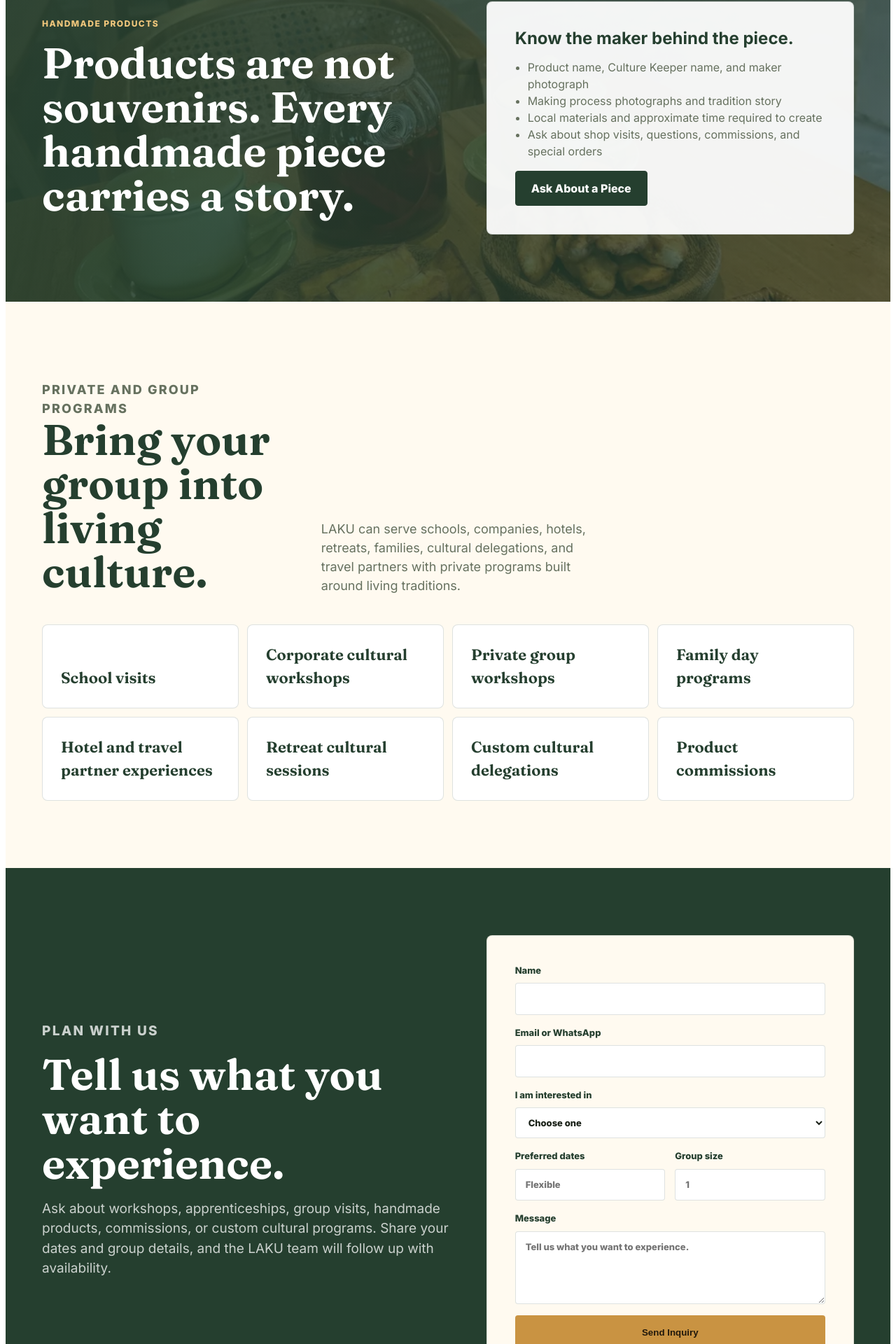
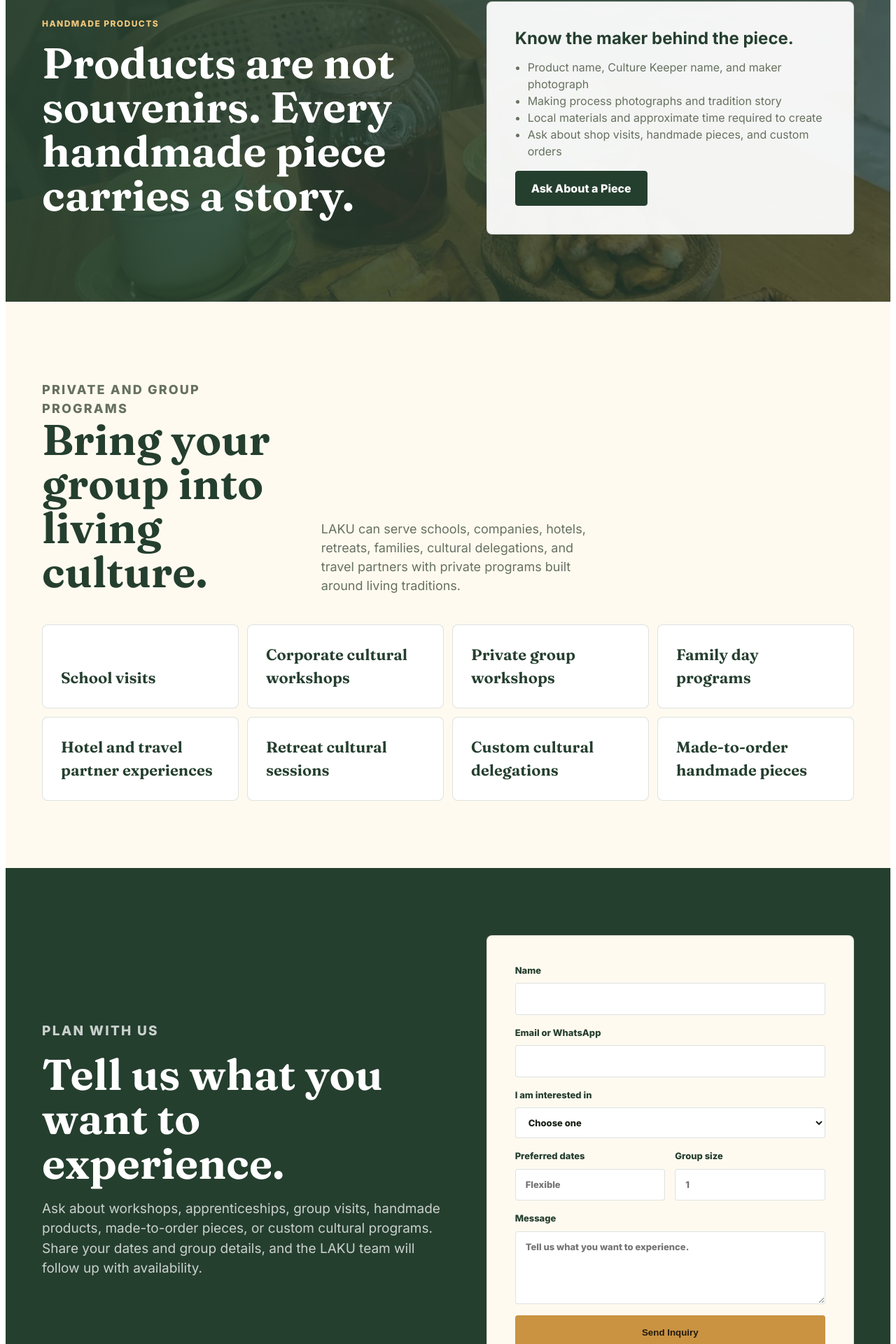
Before and after one commit to jasurhasanov/lakuculture-site, a Nuxt app: page / in a window 1280 px wide. Shown: the part 6320-8240 px from the top of the page at 70% size. Built offline with nearby package versions, Linux system fonts and the light colour scheme.

Commit message:
Refine product inquiry copy

```diff
--- a/pages/index.vue
+++ b/pages/index.vue
@@ -187,7 +187,7 @@
               <li>Product name, Culture Keeper name, and maker photograph</li>
               <li>Making process photographs and tradition story</li>
               <li>Local materials and approximate time required to create</li>
-              <li>Ask about shop visits, questions, commissions, and special orders</li>
+              <li>Ask about shop visits, handmade pieces, and custom orders</li>
             </ul>
             <a class="button secondary dark" href="#inquiry">Ask About a Piece</a>
           </div>
@@ -222,7 +222,7 @@
             <h2>Tell us what you want to experience.</h2>
             <p>
               Ask about workshops, apprenticeships, group visits, handmade products,
-              commissions, or custom cultural programs. Share your dates and group
+              made-to-order pieces, or custom cultural programs. Share your dates and group
               details, and the LAKU team will follow up with availability.
             </p>
           </div>
@@ -243,7 +243,7 @@
                 <option>Book a workshop</option>
                 <option>Apply for apprenticeship</option>
                 <option>Plan a group program</option>
-                <option>Ask about products or commissions</option>
+                <option>Ask about products or custom orders</option>
                 <option>Custom cultural program</option>
               </select>
             </label>
@@ -340,7 +340,7 @@ const services = [
   'Hotel and travel partner experiences',
   'Retreat cultural sessions',
   'Custom cultural delegations',
-  'Product commissions'
+  'Made-to-order handmade pieces'
 ]
 
 const form = reactive({
```
